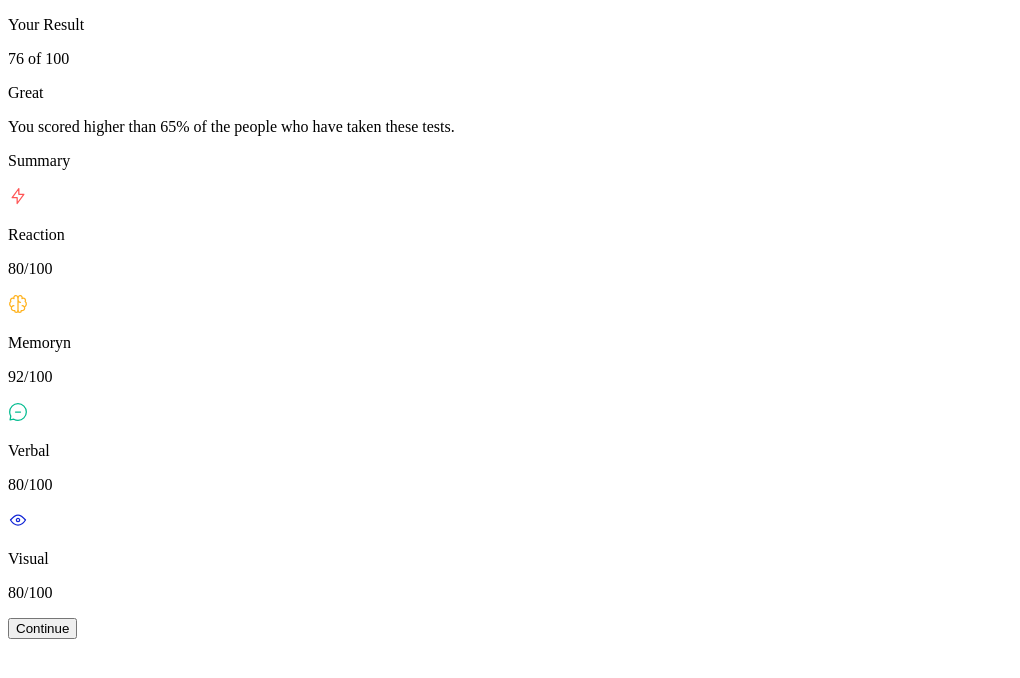
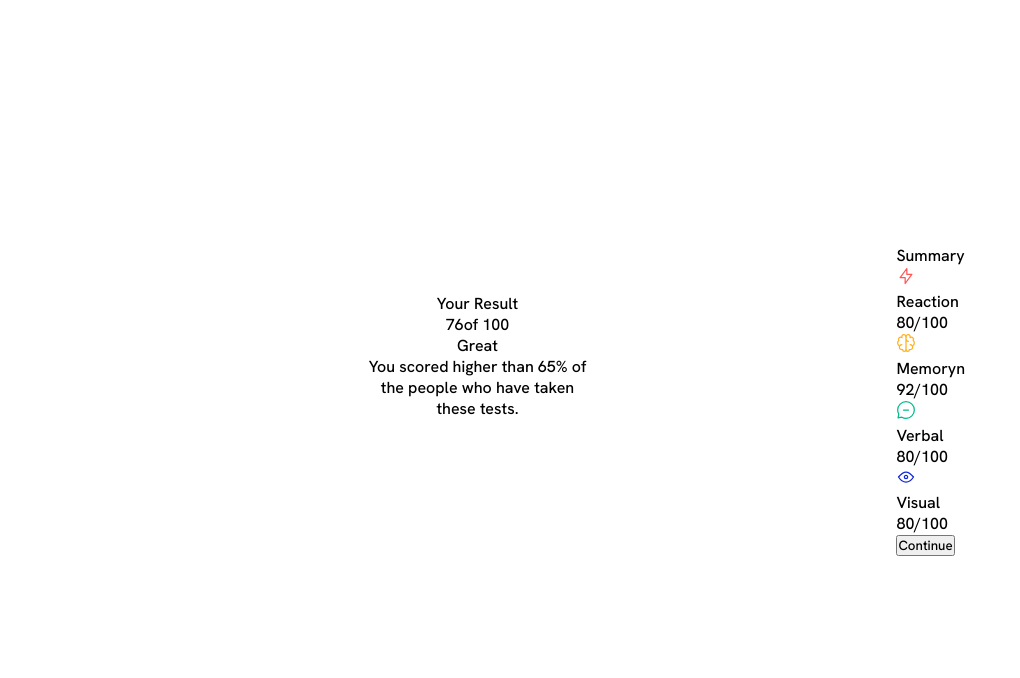
Before and after one commit to TJ-Shubham/results-summary-component, a plain HTML site: page index.html in a window 1280 px wide. Shown: the whole page, without its empty margins (0-1020 px from the left). Drawn offline with Linux system fonts and the light colour scheme.

Commit message:
adding css file but not more styled

```diff
--- a/index.html
+++ b/index.html
@@ -6,6 +6,9 @@
 
   <link rel="icon" type="image/png" sizes="32x32" href="./assets/images/favicon-32x32.png">
   <link rel="stylesheet" href="styles.css">
+  <link rel="preconnect" href="https://fonts.googleapis.com">
+  <link rel="preconnect" href="https://fonts.gstatic.com" crossorigin>
+  <link href="https://fonts.googleapis.com/css2?family=Hanken+Grotesk:wght@500;700;800&display=swap" rel="stylesheet">
   <title>Frontend Mentor | Results summary component</title>
 
 </head>
@@ -13,7 +16,7 @@
   <main>
     <div class="result-portion">
       <p class="result-heading">Your Result</p>
-      <p class="final-result">76 of 100</p>
+      <p class="final-result"><span>76</span>of 100</p>
       <p class="result-wish">Great</p>
       <p class="result-comment">You scored higher than 65% of the people who have taken these tests.</p>
     </div>
--- a/styles.css
+++ b/styles.css
@@ -1,3 +1,42 @@
+
+*{
+    padding: 0;
+    margin: 0;
+    box-sizing: border-box;
+    font-family: 'Hanken Grotesk', sans-serif;
+}
+
+
+body{
+    display: flex;
+    justify-content: center;
+    align-items: center;
+    height: 100vh;
+}
+
+main{
+    display: flex;
+    width: 650px;
+    justify-content: space-between;
+}
+
+.result-portion{
+    width: 50%;
+    padding: 3rem;
+    border-radius: 2rem;
+    text-align: center;
+}
+
+
+
+
+
+
+
+
+
+
+
 
 
 
```
